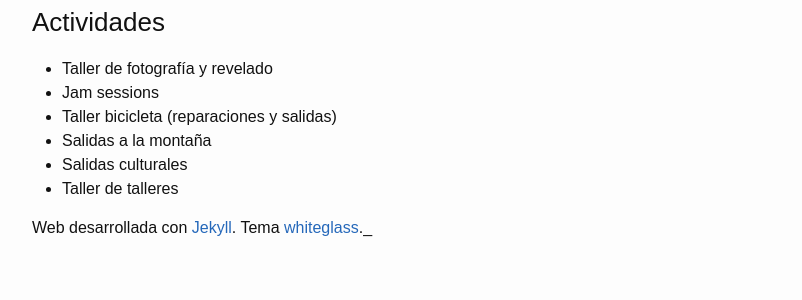
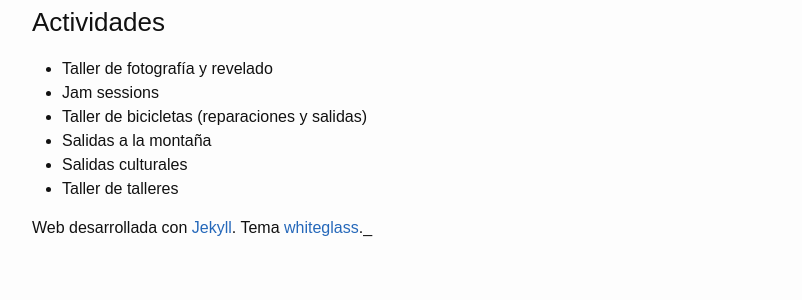
Before and after one commit to lewiscarroll/lewiscarroll.github.io, a Jekyll site: the page built from la-asociación.md, in a window 1280 px wide. Shown: the part 184-484 px from the top of the page, without its empty margins (238-1040 px from the left). Built offline with Jekyll 4.4.1, drawn with Linux system fonts in a browser that asks for light colours.

Commit message:
minor changes

```diff
--- a/la-asociación.md
+++ b/la-asociación.md
@@ -9,10 +9,11 @@ Lewis Carroll es la asociación cultural de la Facultad de Matemáticas de la UC
 ### Actividades
 - Taller de fotografía y revelado
 - Jam sessions
-- Taller bicicleta (reparaciones y salidas)
+- Taller de bicicletas (reparaciones y salidas)
 - Salidas a la montaña
 - Salidas culturales
 - Taller de talleres
 
 
+
 Web desarrollada con [Jekyll](https://jekyllrb.com/). Tema [whiteglass](https://github.com/yous/whiteglass)._
```
